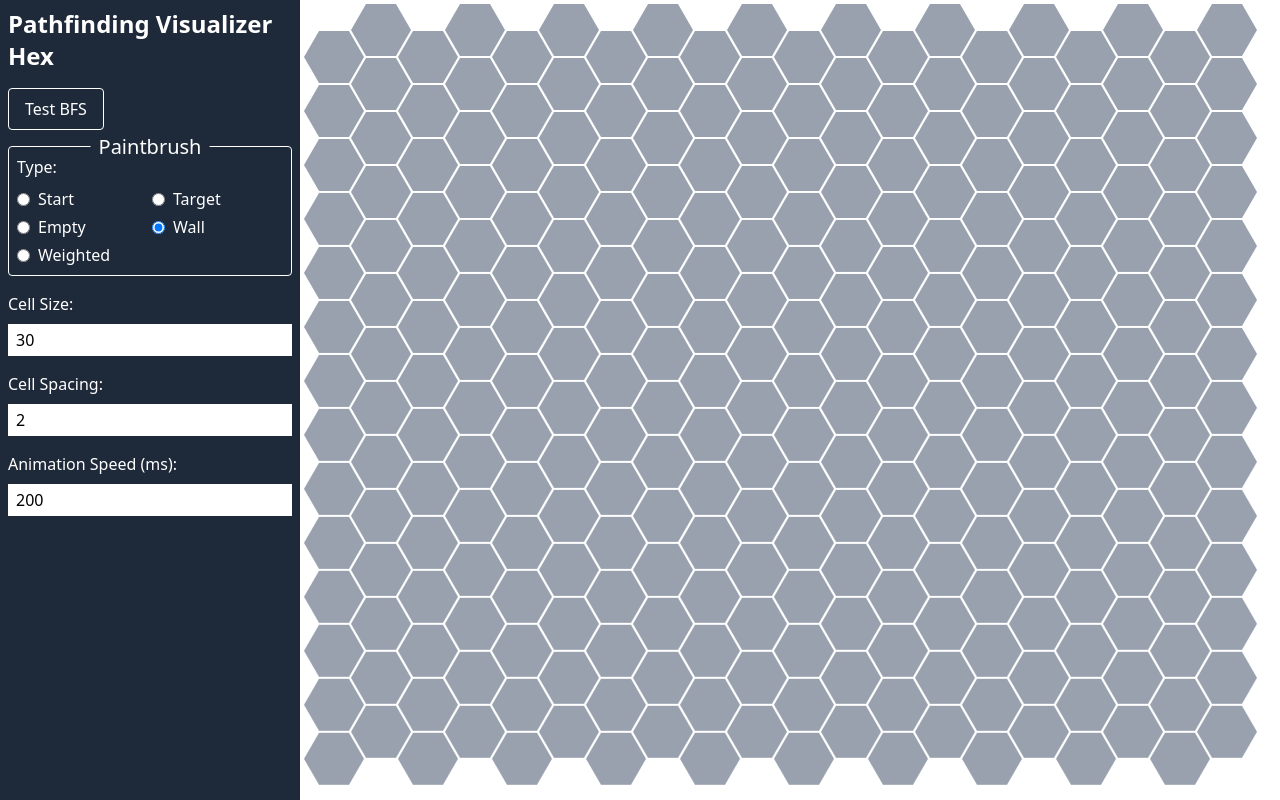
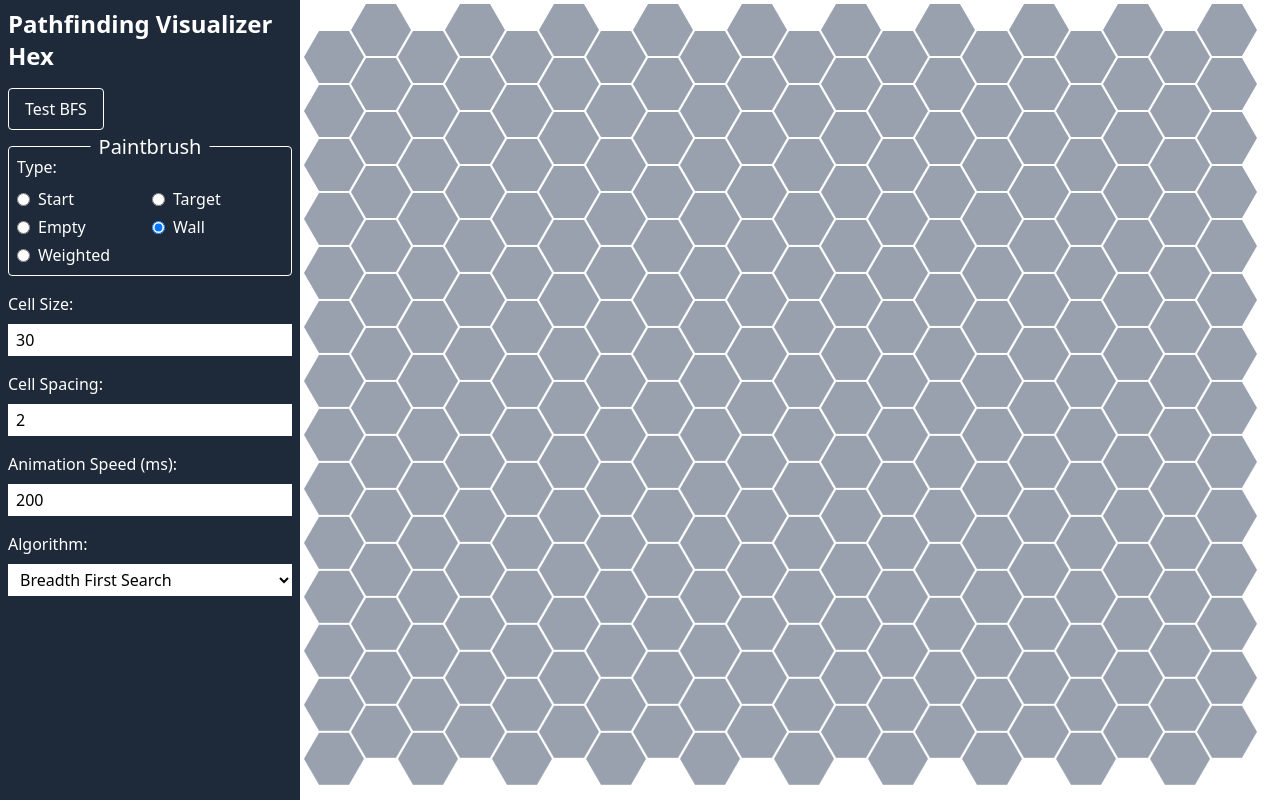
Before and after one commit to srichards96/pathfinding-visualizer-hex, a React (Vite) app: page / in a window 1280 px wide. Built offline with nearby package versions, Linux system fonts and the light colour scheme.

Commit message:
Added select for changing algorithm

```diff
--- a/src/App.tsx
+++ b/src/App.tsx
@@ -20,14 +20,11 @@ import {
   OptionsForm,
   PathfindingVisualerFormValues,
 } from "./components/options-form";
+import { HexGridPathfindingAlgorithmName } from "./constants/hex/hex-grid-pathfinding-algorithms";
+import { HexGridPathfindingAlgorithm } from "./types/hex-grid-pathfinding-algorithm";
 import { hexGridBreadthFirstSearch } from "./algorithms/hex-grid-breadth-first-search";
-import { HexGridPathfindingAlgorithm } from "./types/hex-grid-pathfinding-algorithm";
 
-const rows = 25;
-const cols = 8;
-const wideRows = HexGridWideRowTypes.Even;
-
-const hexGridPathfindingAlgorithms = {
+const HexGridPathfindingAlgorithms = {
   breadthFirstSearch: hexGridBreadthFirstSearch,
   dijkstrasAlgorithm: () => {
     throw "Not implemented...";
@@ -35,7 +32,14 @@ const hexGridPathfindingAlgorithms = {
   aStar: () => {
     throw "Not implemented...";
   },
-} as const satisfies Record<string, HexGridPathfindingAlgorithm>;
+} as const satisfies Record<
+  HexGridPathfindingAlgorithmName,
+  HexGridPathfindingAlgorithm
+>;
+
+const rows = 25;
+const cols = 8;
+const wideRows = HexGridWideRowTypes.Even;
 
 function App() {
   const [grid, setGrid] = useImmer(() => makeHexGrid({ rows, cols, wideRows }));
@@ -51,6 +55,7 @@ function App() {
     cellPaintbrush: {
       type: "wall",
     },
+    algorithm: "breadthFirstSearch",
   });
 
   const hexCellSizingData = useMemo(() => {
@@ -170,7 +175,7 @@ function App() {
     });
 
     // TODO: make variable
-    const algorithm = hexGridPathfindingAlgorithms["breadthFirstSearch"];
+    const algorithm = HexGridPathfindingAlgorithms[formValues.algorithm];
 
     const { cellsTraversed, cellsOnPath } = algorithm({
       grid,
--- a/src/components/options-form.tsx
+++ b/src/components/options-form.tsx
@@ -1,5 +1,13 @@
 import { useCallback, useEffect, useId } from "react";
 import { useImmer } from "use-immer";
+import {
+  HexGridPathfindingAlgorithmName,
+  HexGridPathfindingAlgorithmNames,
+} from "../constants/hex/hex-grid-pathfinding-algorithms";
+
+const hexGridPathfindingAlgorithmNamesSet = new Set<string>(
+  Object.values(HexGridPathfindingAlgorithmNames)
+);
 
 type CellPrainbrush =
   | {
@@ -15,6 +23,7 @@ export type PathfindingVisualerFormValues = {
   cellSpacing: number;
   animationSpeed: number;
   cellPaintbrush: CellPrainbrush;
+  algorithm: HexGridPathfindingAlgorithmName;
 };
 
 type FormValidation = {
@@ -25,6 +34,7 @@ type FormValidation = {
     type?: string;
     weight?: string;
   };
+  algorithm?: string;
 };
 
 type Props = {
@@ -134,6 +144,7 @@ export function OptionsForm({ defaultValues, onSubmit }: Props) {
   const cellSizeFieldId = useId();
   const cellSpacingFieldId = useId();
   const animationSpeedFieldId = useId();
+  const algorithmFieldId = useId();
 
   return (
     <form onSubmit={(e) => e.preventDefault()} className="space-y-4">
@@ -333,6 +344,36 @@ export function OptionsForm({ defaultValues, onSubmit }: Props) {
           </span>
         )}
       </div>
+
+      <div className="space-y-2">
+        <label htmlFor={algorithmFieldId} className="inline-block">
+          Algorithm:
+        </label>
+        <select
+          id={algorithmFieldId}
+          className="bg-white text-black px-2 py-1 block w-full"
+          value={values.algorithm}
+          onChange={(e) => {
+            const { value } = e.currentTarget;
+
+            if (
+              hexGridPathfindingAlgorithmNamesSet.has(e.currentTarget.value)
+            ) {
+              setValues((draft) => {
+                draft.algorithm = value as HexGridPathfindingAlgorithmName;
+              });
+            }
+          }}
+        >
+          <option value={HexGridPathfindingAlgorithmNames.breadthFirstSearch}>
+            Breadth First Search
+          </option>
+          <option value={HexGridPathfindingAlgorithmNames.dijkstrasAlgorithm}>
+            Dijkstra's Algorithm
+          </option>
+          <option value={HexGridPathfindingAlgorithmNames.aStar}>A*</option>
+        </select>
+      </div>
     </form>
   );
 }
--- /dev/null
+++ b/src/constants/hex/hex-grid-pathfinding-algorithms.ts
@@ -0,0 +1,8 @@
+export const HexGridPathfindingAlgorithmNames = {
+  breadthFirstSearch: "breadthFirstSearch",
+  dijkstrasAlgorithm: "dijkstrasAlgorithm",
+  aStar: "aStar",
+} as const;
+
+export type HexGridPathfindingAlgorithmName =
+  (typeof HexGridPathfindingAlgorithmNames)[keyof typeof HexGridPathfindingAlgorithmNames];
```
